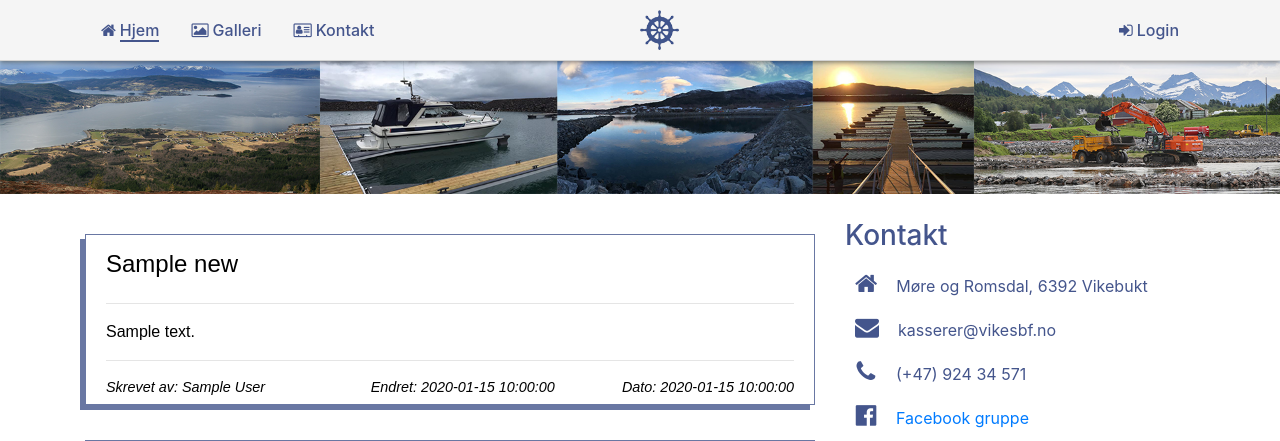
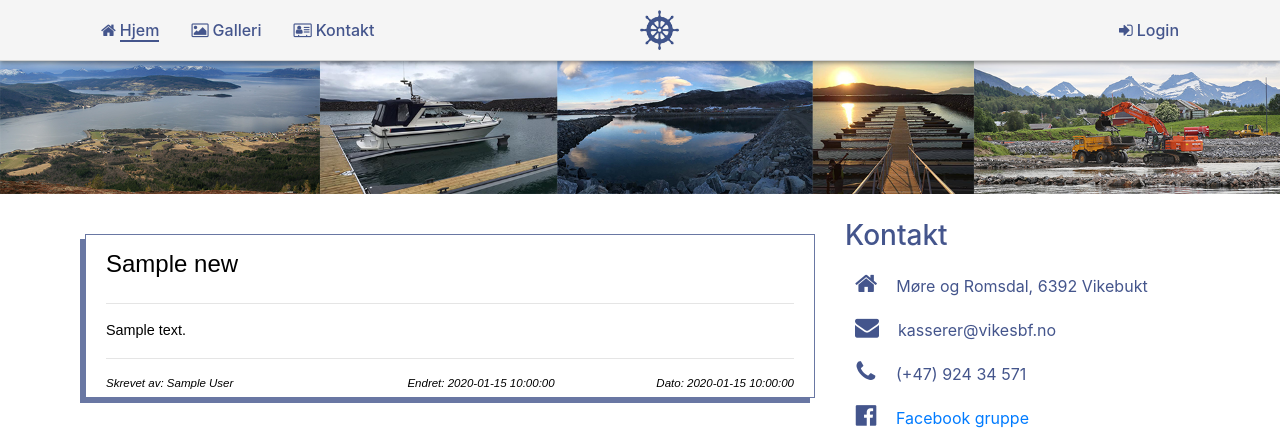
Before and after one commit to gohovd/vsbf_php, a PHP site: page / in a window 1280 px wide. Shown: the top 441 px of the page. Run offline with PHP 8.4, Linux system fonts and the light colour scheme; tables that the repository leaves empty or names only in its code hold one stand-in row (values such as "Sample post"); a stand-in replaces the project's code that opens the database connection; some libraries are stand-ins or nearby versions.

Commit message:
fix trailing whitespace update post

```diff
--- a/css/style.css
+++ b/css/style.css
@@ -192,6 +192,7 @@ button:disabled:hover {
 }
 
 .post {
+    font-size: 0.9em !important;
     background-color: white;
     border: 1px solid rgba(68, 85, 140, 0.8);
     box-shadow: -5px 5px 0px 0px rgba(68, 85, 140, 0.8);
@@ -211,16 +212,13 @@ button:disabled:hover {
 #post-footer {
     padding-bottom: 5px;
 }
-#updated-date {
-    font-size: 0.9em;
+#updated-date, #date {
+    font-size: 0.8em;
     text-align: right;
 }
-#date {
-    font-size: 0.9em;
-    text-align: right;
-}
+
 #author {
-    font-size: 0.9em;
+    font-size: 0.8em;
     text-align: left;
 }
 
--- a/helpers/update-post.php
+++ b/helpers/update-post.php
@@ -10,6 +10,7 @@ if (isset($_SESSION)) {
 
         // TODO: Text processing. Line changes, etc.. Bold, italic.
         $content =  mysqli_real_escape_string($con, $_POST['content']);
+        $content = str_replace("<p>&nbsp;</p>", "", $content);
         $updated = date('Y-m-d H:i:s');
         $title =  mysqli_real_escape_string($con, $_POST['title']);
         $id = mysqli_real_escape_string($con, $_POST['id']);
--- a/index.php
+++ b/index.php
@@ -29,6 +29,11 @@ if (session_id() == "") {
     # include the javascript only if user is logged in and labeled administrator
         if ( isset($_SESSION['loggedin']) && ($_SESSION['loggedin'] == 1) && isset($_SESSION['formann'])) {
             echo '<script type="text/javascript" src="./js/modal-news.js"></script>';
+            echo '<script type="text/javascript">';
+                echo '$(document).ready(function() {';
+                    echo 'document.getElementById("tutorial-post").style.display = "block";';
+                echo '});';
+            echo '</script>';
         }
     ?>
 
@@ -127,7 +132,7 @@ if (session_id() == "") {
                         }
                     ?>
 
-                    <div class="post"  style="font-size: 0.9em;">
+                    <div id="tutorial-post" class="post"  style="font-size: 0.9em; display: none;">
 
                         <div id="post-header" class="row">
                             <div id="title" class="col-md-8">
--- a/js/modal-news.js
+++ b/js/modal-news.js
@@ -314,8 +314,6 @@ function editPost() {
     setTimeout(function() {
         tinymce.activeEditor.setContent(post_html.innerHTML);
     }, 100);
-
-
 }
 
 function removePostEditButtons() {
```
Also changed, not shown: 1 other file.
